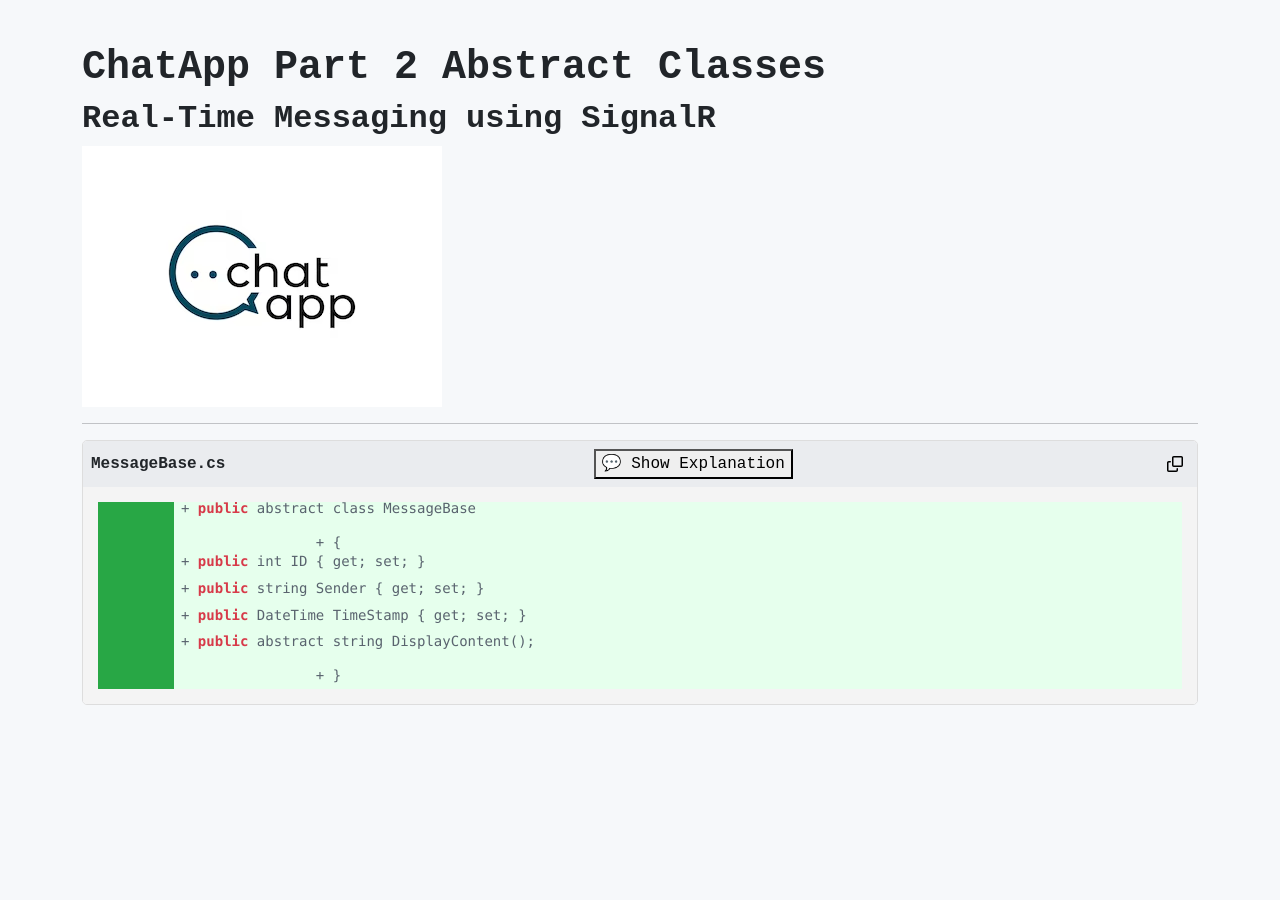
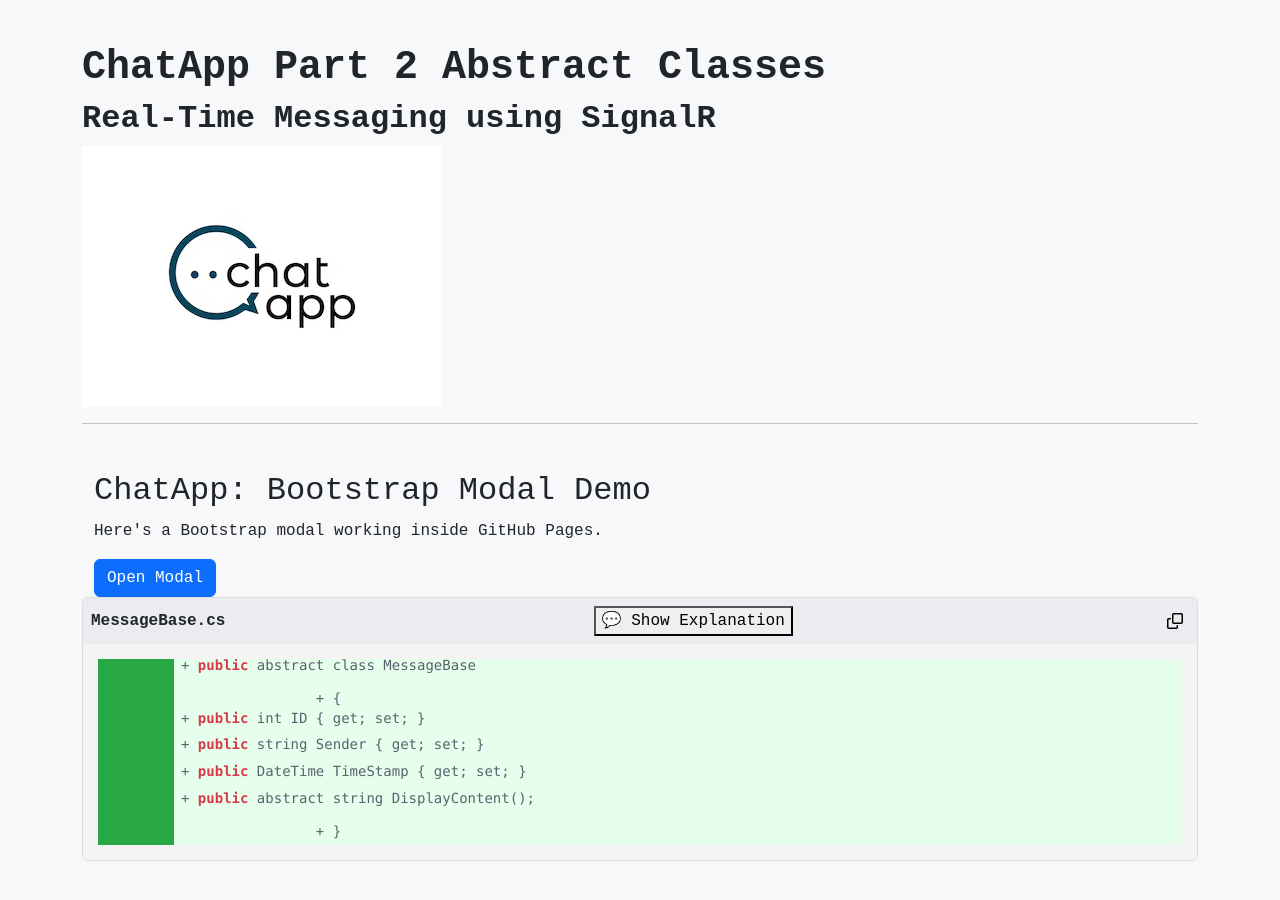
Before and after one commit to JWalshe86/ChatApp, a Jekyll site: the page built from docs/ChatAppPartTwo.md, in a window 1280 px wide. Built offline with Jekyll 4.4.1, drawn with Linux system fonts in a browser that asks for light colours.

Commit message:
Update ChatAppPartTwo.md

```diff
--- a/docs/ChatAppPartTwo.md
+++ b/docs/ChatAppPartTwo.md
@@ -9,6 +9,31 @@
 ![ChatApp](images/ChatApp.png)
 
 ---
+<div class="container mt-5">
+        <h2>ChatApp: Bootstrap Modal Demo</h2>
+        <p>Here's a Bootstrap modal working inside GitHub Pages.</p>
+        <!-- Button to trigger modal -->
+        <button type="button" class="btn btn-primary" data-bs-toggle="modal" data-bs-target="#exampleModal">
+            Open Modal
+        </button>
+        <!-- Bootstrap Modal -->
+        <div class="modal fade" id="exampleModal" tabindex="-1" aria-labelledby="exampleModalLabel" aria-hidden="true">
+            <div class="modal-dialog">
+                <div class="modal-content">
+                    <div class="modal-header">
+                        <h5 class="modal-title" id="exampleModalLabel">Bootstrap Modal in Markdown</h5>
+                        <button type="button" class="btn-close" data-bs-dismiss="modal" aria-label="Close"></button>
+                    </div>
+                    <div class="modal-body">
+                        This is a Bootstrap modal inside a Markdown-linked HTML file!
+                    </div>
+                    <div class="modal-footer">
+                        <button type="button" class="btn btn-secondary" data-bs-dismiss="modal">Close</button>
+                    </div>
+                </div>
+            </div>
+        </div>
+    </div>
 
 <div class="code-block">
     <div class="code-header">
```
